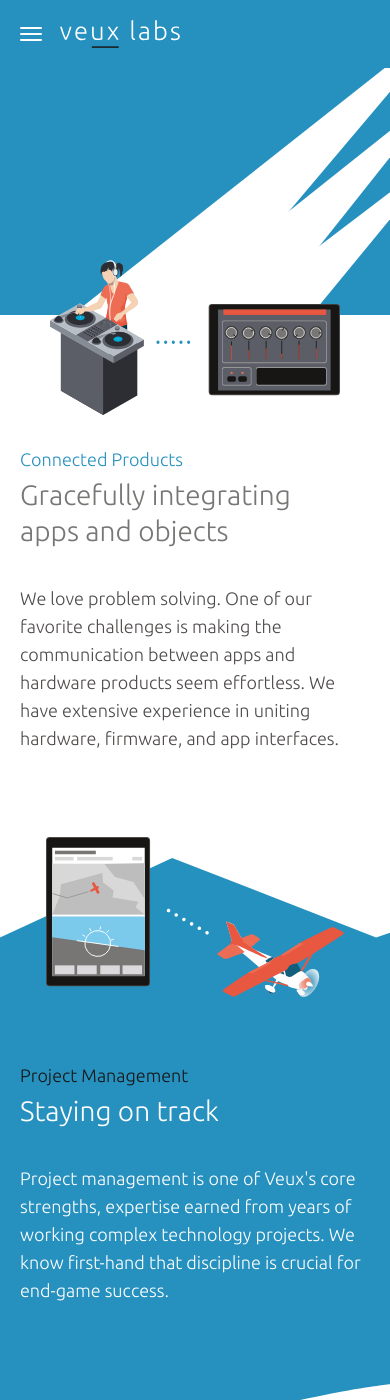
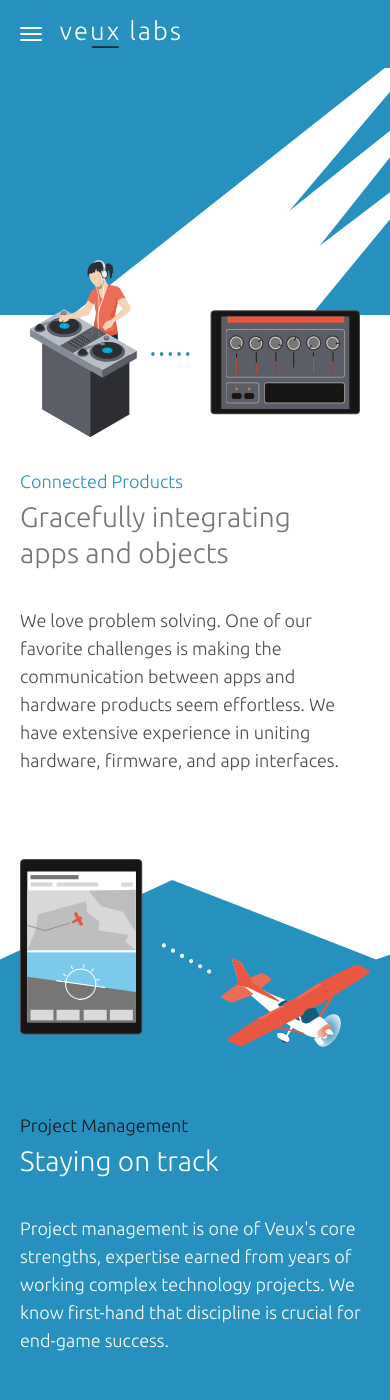
Before and after one commit to VeuxLabs/VeuxLabs.github.io, a Jekyll site: the page built from index.html, in a window 390 px wide and 1400 px high, scrolled down 3618 px. Built offline with Jekyll 4.4.1, drawn with Linux system fonts in a browser that asks for light colours; nearby versions of some CDN libraries; comment, search, counter and statistics services are not loaded.

Commit message:
Fixes for Nexus 5

```diff
--- a/css/landing-page.css
+++ b/css/landing-page.css
@@ -575,7 +575,7 @@
         position: relative;
         top: 55px;
     }
-    .app-dev .dev-img {
+    .app-dev .dev-img.residential {
         padding-left: 20px;
         padding-right: 20px;
     }
@@ -642,7 +642,7 @@
         float: none;
         position: absolute;
         top: 10px;
-        left: 20px;
+        left: 33px;
     }
 }
 
@@ -653,6 +653,7 @@
     }
     .navbar-default .navbar-toggle {
         padding: 9px 10px 0 0;
+        left: 20px;
     }
 }
 
@@ -1918,7 +1919,7 @@
         margin-top: -110px;
         margin-left: auto;
         margin-bottom: 0;
-        width: 85%;
+        width: 100%;
     }
     .project-management h2 {
         margin-top: 60px;
@@ -1975,7 +1976,7 @@
     background-color: white;
     float: left;
     width: 100%;
-    margin-top: -110px;
+    margin-top: -100px;
     padding-top: 90px;
 }
 
@@ -1990,6 +1991,7 @@
     .support .fixed-div {
         padding-left: 25px;
         padding-right: 25px;
+        margin-top: -110px;
     }
 }
 
@@ -2004,6 +2006,7 @@
     .support .fixed-div  {
         padding-left: 20px;
         padding-right: 20px;
+        margin-top: -105px;
     }
     .support .fixed-div .col-xs-12 {
         padding-left: 0;
@@ -2024,10 +2027,16 @@
     width: 55%;
 }
 
-@media (min-width: 480px) and (max-width: 768px) {
+@media (min-width: 480px) and (max-width: 615px) {
     .support img {
-        margin-top: 72px;
+        margin-top: 85px;
         margin-left: 30px;
+    }
+}
+
+@media (min-width: 615px) and (max-width: 768px) {
+    .support img {
+        margin-top: 75px;
     }
 }
 
@@ -2079,6 +2088,8 @@
         margin-bottom: 0;
         padding-left: 0;
         padding-right: 0;
+        margin-right: -3px;
+        margin-left: -3px;
     }
 }
 
@@ -2086,14 +2097,16 @@
     .support-top {
         background: url(../img/spaceCurvedBackground2.svg) no-repeat;
         background-size: contain;
-        margin-top: -130px;
+        margin-top: -140px;
         padding-left: 0;
         padding-right: 0;
+        margin-left: -5px;
+        margin-right: -5px;
     }
     .support img {
-        margin-top: -3px;
+        margin-top: 0;
         margin-left: 20px;
-        width: 85%;
+        width: 83%;
     }
     .support h2 {
         font-family: 'Ubuntu';
@@ -2121,9 +2134,21 @@
     }
 }
 
- @media only screen and (max-width: 405px) {
+ @media only screen and (max-width: 430px) {
      .support img {
-        margin-top: 15px;
+        margin-top: 10px;
+    }
+}
+
+ @media only screen and (max-width: 370px) {
+     .support img {
+        margin-top: 22px;
+    }
+}
+
+ @media only screen and (max-width: 320px) {
+     .support img {
+        margin-top: 30px;
     }
 }
 
@@ -2691,8 +2716,14 @@
         visibility: visible;
         height: auto;
         opacity: 1;
-        margin: 40px 0 -10px;
+        margin: 40px -20px -10px -20px;
         padding-bottom: 0;
+    }
+}
+
+@media only screen and (max-width: 480px) {
+    .veux-team {
+        margin: 0 -20px -10px -10px;
     }
 }
 
@@ -2804,7 +2835,7 @@
 
 .oval {
     width: 100%;
-    height: 279px;
+    height: 250px;
     background-color: #7bcaec;
     -moz-border-radius: 120px;
     -webkit-border-radius: 120px;
@@ -2815,7 +2846,7 @@
 }
 
 .oval img {
-    height: 279px;
+    height: 250px;
 }
 
 .oval .name {
--- a/index.html
+++ b/index.html
@@ -50,7 +50,6 @@
         </table>
     </div>
 </div>
-
 <div class="row design bg-white">
     <div class="col-lg-12">
         <div class="design-img">
@@ -69,10 +68,9 @@
         </p>
     </div>
 </div>
-
 <div class="row bg-blue app-dev app-development">
     <div class="col-lg-12">
-        <div class="dev-img">
+        <div class="dev-img residential">
             <img data-no-retina src="img/residentialGraphic.svg" alt="" class="img-responsive" />
         </div>
     </div>
@@ -89,7 +87,6 @@
     </div>
     <div class="dev-footer"></div>
 </div>
-
 <div  class="product app-dev bg-white">
     <div class="dev-img">
         <img data-no-retina src="img/musicianGraphic.svg" alt="" class="img-responsive app music" />
@@ -107,9 +104,7 @@
             </p>
         </div>
     </div>
-
 </div>
-
 <div class="row project-management-top app-dev bg-white">
     <div class="row project-management">
         <img data-no-retina src="img/aviationGraphic.svg" alt="" class="img-responsive app" />
@@ -128,7 +123,6 @@
         </div>
     </div>
 </div>
-
 <div class="row support-top app-dev bg-white">
     <div class="support">
         <img data-no-retina src="img/spaceGraphic.svg" alt="" class="img-responsive app" />
```
